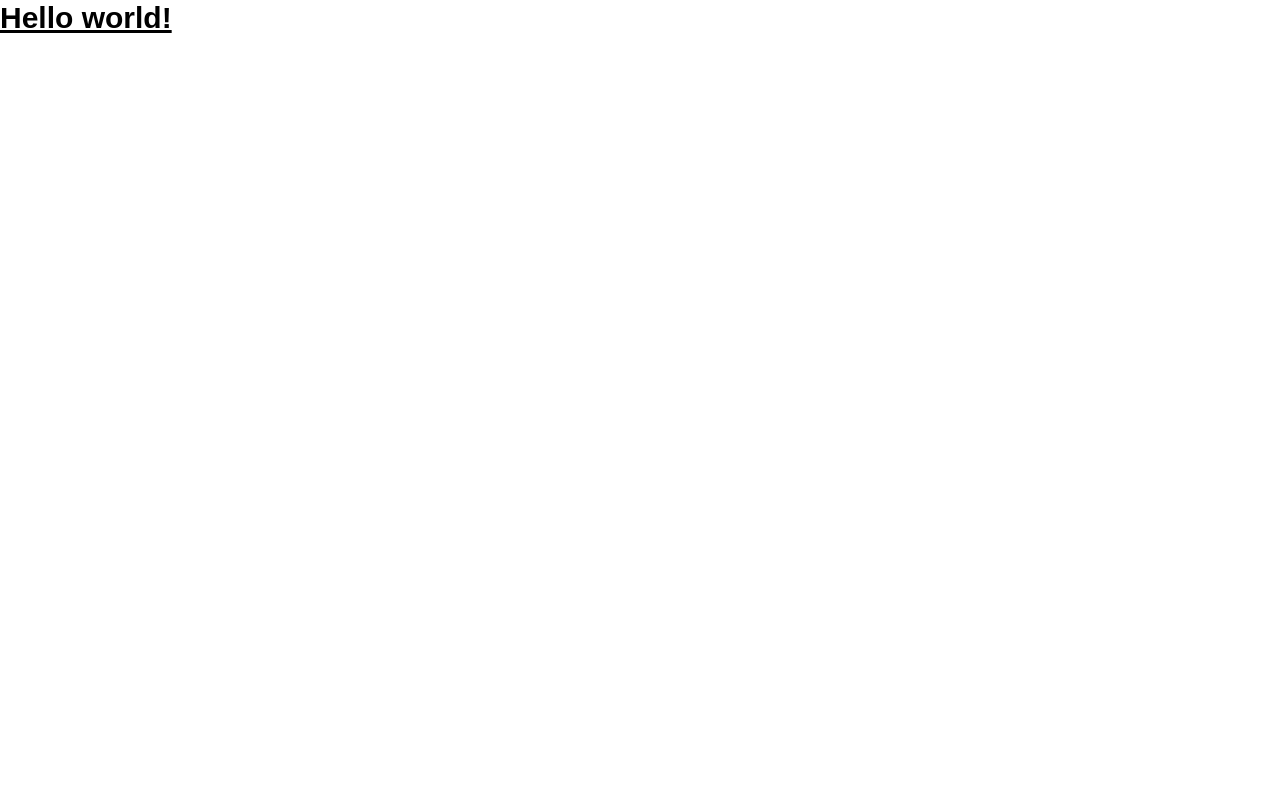
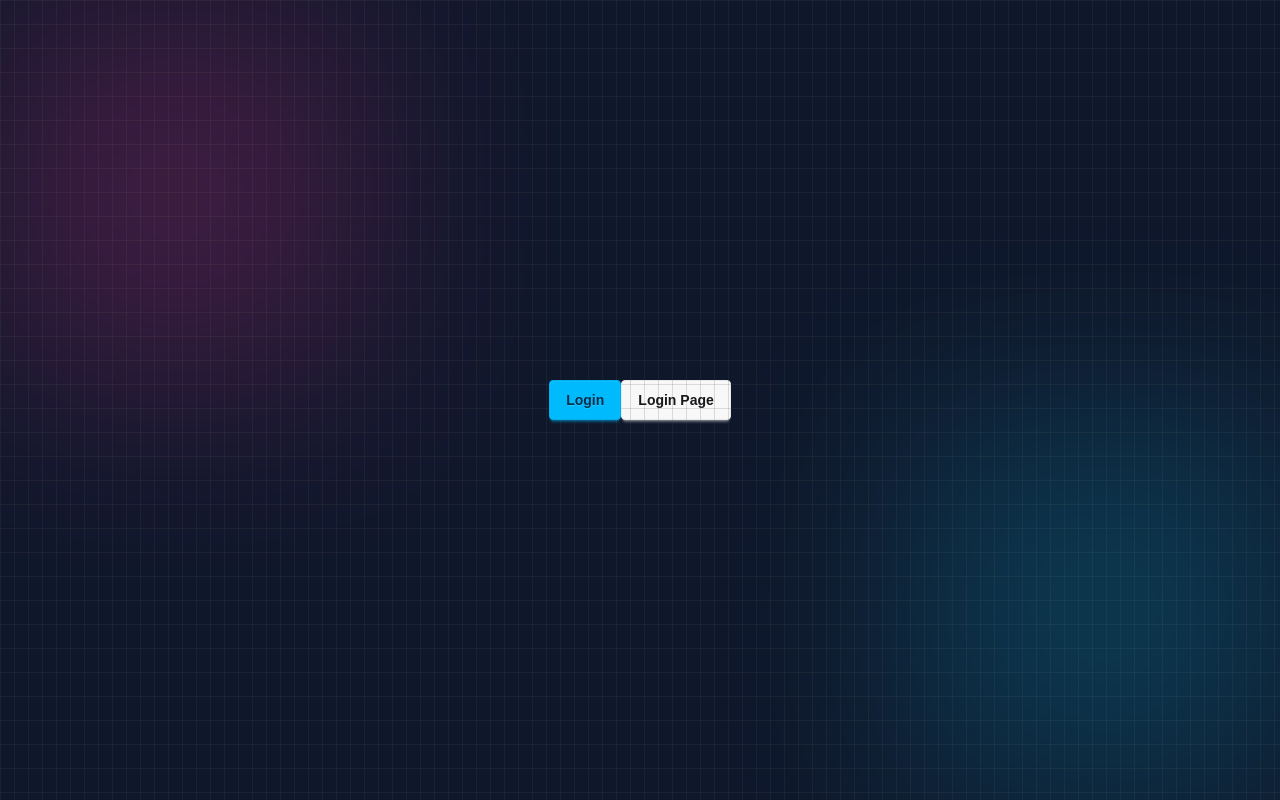
Before and after one commit to manishYadav2007/MERN-Stack-Projects, a React app in the folder chatify-hub/frontend/: page /login in a window 1280 px wide. Built offline with nearby package versions, Linux system fonts and the light colour scheme; the HTML template or start-up script is replaced by a standard one.

Commit message:
Set up the frontend codebase

```diff
--- a/chatify-hub/frontend/package.json
+++ b/chatify-hub/frontend/package.json
@@ -29,6 +29,7 @@
     "@types/react": "^19.2.7",
     "@types/react-dom": "^19.2.3",
     "@vitejs/plugin-react": "^5.1.1",
+    "daisyui": "^5.5.18",
     "eslint": "^9.39.1",
     "eslint-plugin-react-hooks": "^7.0.1",
     "eslint-plugin-react-refresh": "^0.4.24",
--- a/chatify-hub/frontend/src/App.jsx
+++ b/chatify-hub/frontend/src/App.jsx
@@ -1,10 +1,33 @@
 // import { useState } from "react";
-import "./App.css";
+import { Route, Routes } from "react-router-dom";
+import ChatPage from "./pages/ChatPage";
+import LoginPage from "./pages/LoginPage";
+import SignUpPage from "./pages/SignUpPage";
+import { useAuthStore } from "./store/useAuthStore";
 
 function App() {
+  const { authUser, isLoggedIn, login } = useAuthStore();
+
+  console.log(`Auth User: ${authUser}`);
+  console.log(`isLoggedIn: ${isLoggedIn}`);
+
   return (
     <>
-      <h1 className="text-3xl font-bold underline">Hello world!</h1>
+      <div className="min-h-screen bg-slate-900 relative flex items-center justify-center p-4 overflow-hidden">
+        <div className="absolute inset-0 bg-[linear-gradient(to_right,#4f4f4f2e_1px,transparent_1px),linear-gradient(to_bottom,#4f4f4f2e_1px,transparent_1px)] bg-[size:14px_24px]" />
+        <div className="absolute top-0 -left-4 size-96 bg-pink-500 opacity-20 blur-[100px]" />
+        <div className="absolute bottom-0 -right-4 size-96 bg-cyan-500 opacity-20 blur-[100px]" />
+
+        <button className="z-10 btn btn-info" onClick={login}>
+          {isLoggedIn ? "Logout" : "Login"}
+        </button>
+
+        <Routes>
+          <Route path="/" element={<ChatPage />} />
+          <Route path="/login" element={<LoginPage />} />
+          <Route path="/signup" element={<SignUpPage />} />
+        </Routes>
+      </div>
     </>
   );
 }
--- a/chatify-hub/frontend/src/App.css
+++ b/chatify-hub/frontend/src/index.css
@@ -1,4 +1,5 @@
 @import "tailwindcss";
+@plugin "daisyui";
 
 @import url("https://fonts.googleapis.com/css2?family=Poppins:wght@400;500;600&display=swap");
 @import url("https://fonts.googleapis.com/css2?family=Poppins:wght@200;300;400;500;600;700&display=swap");
--- /dev/null
+++ b/chatify-hub/frontend/src/lib/axios.js
@@ -0,0 +1,10 @@
+import axios from "axios";
+
+export const axiosInstance = axios.create({
+  baseURL:
+    import.meta.env.MODE === "development"
+      ? "http://localhost:3000/api"
+      : "/api",
+
+  withCredentials: true,
+});
--- a/chatify-hub/frontend/src/main.jsx
+++ b/chatify-hub/frontend/src/main.jsx
@@ -1,9 +1,13 @@
-import { StrictMode } from 'react'
-import { createRoot } from 'react-dom/client'
-import App from './App.jsx'
+import { StrictMode } from "react";
+import { createRoot } from "react-dom/client";
+import { BrowserRouter } from "react-router-dom";
+import "./index.css";
+import App from "./App.jsx";
 
-createRoot(document.getElementById('root')).render(
+createRoot(document.getElementById("root")).render(
   <StrictMode>
-    <App />
+    <BrowserRouter>
+      <App />
+    </BrowserRouter>
   </StrictMode>,
-)
+);
--- /dev/null
+++ b/chatify-hub/frontend/src/pages/ChatPage.jsx
@@ -0,0 +1,10 @@
+import React from 'react'
+
+const ChatPage = () => {
+  return (
+    <>
+    </>
+  )
+}
+
+export default ChatPage
--- /dev/null
+++ b/chatify-hub/frontend/src/pages/LoginPage.jsx
@@ -0,0 +1,11 @@
+import React from 'react'
+
+const LoginPage = () => {
+  return (
+    <div>
+      <button className='btn btn-danger'>Login Page</button>
+    </div>
+  )
+}
+
+export default LoginPage
--- /dev/null
+++ b/chatify-hub/frontend/src/pages/SignUpPage.jsx
@@ -0,0 +1,11 @@
+import React from "react";
+
+const SignUpPage = () => {
+  return (
+    <div>
+      <button className="btn btn-close">SignUpPage</button>
+    </div>
+  );
+};
+
+export default SignUpPage;
--- /dev/null
+++ b/chatify-hub/frontend/src/store/useAuthStore.js
@@ -0,0 +1,10 @@
+import { create } from "zustand";
+
+export const useAuthStore = create((set) => ({
+  authUser: { name: "John", _id: 1001, age: 20 },
+  isLoggedIn: false,
+  login: () => {
+    console.log("We just logged in");
+    set((prevState) => ({ isLoggedIn: !prevState.isLoggedIn }));
+  },
+}));
--- a/chatify-hub/frontend/vite.config.js
+++ b/chatify-hub/frontend/vite.config.js
@@ -1,8 +1,7 @@
 import { defineConfig } from "vite";
+import tailwindcss from "@tailwindcss/vite";
 import react from "@vitejs/plugin-react";
-import tailwindcss from "@tailwindcss/vite";
 
-// https://vite.dev/config/
 export default defineConfig({
-  plugins: [react(), tailwindcss()],
+  plugins: [tailwindcss(), react()],
 });
```
Also changed, not shown: 1 other file (tests, documents, lock files or other folders).
